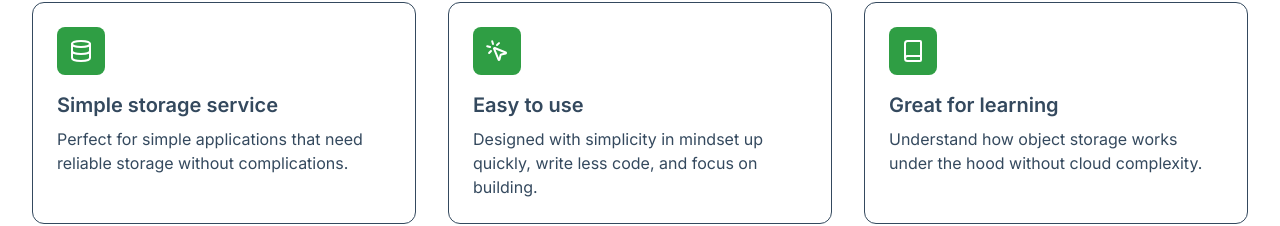
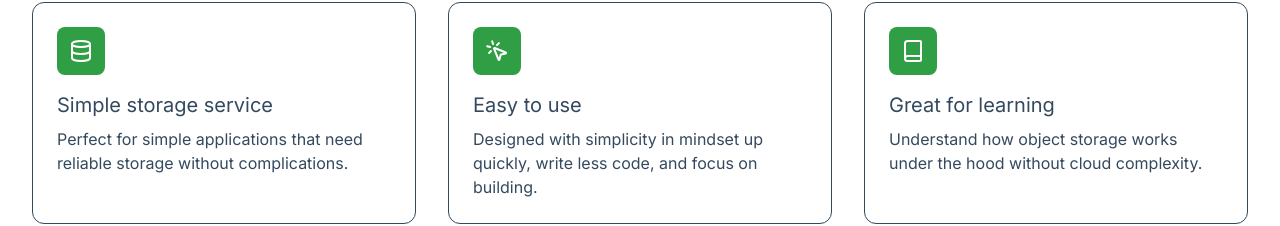
Before and after one commit to blobtrtl3/web, a React (Vite) app: page / in a window 1280 px wide. Shown: the part 570-796 px from the top of the page. Built offline with nearby package versions, Linux system fonts and the light colour scheme.

Commit message:
style: card

```diff
--- a/src/components/card.tsx
+++ b/src/components/card.tsx
@@ -9,9 +9,9 @@ type Props = {
 
 export function Card({ icon, title, desc }: Props) {
   return (
-    <div className="p-6 rounded-xl border border-text text-text">
+    <div className="p-6 rounded-xl border border-text-title text-text">
       <IconBadge icon={icon} />
-      <h3 className="text-xl font-semibold mb-2 mt-4">{title}</h3>
+      <h3 className="text-text-title text-xl mb-2 mt-4">{title}</h3>
       <p className="text-base text-text">{desc}</p>
     </div>
   );
```
